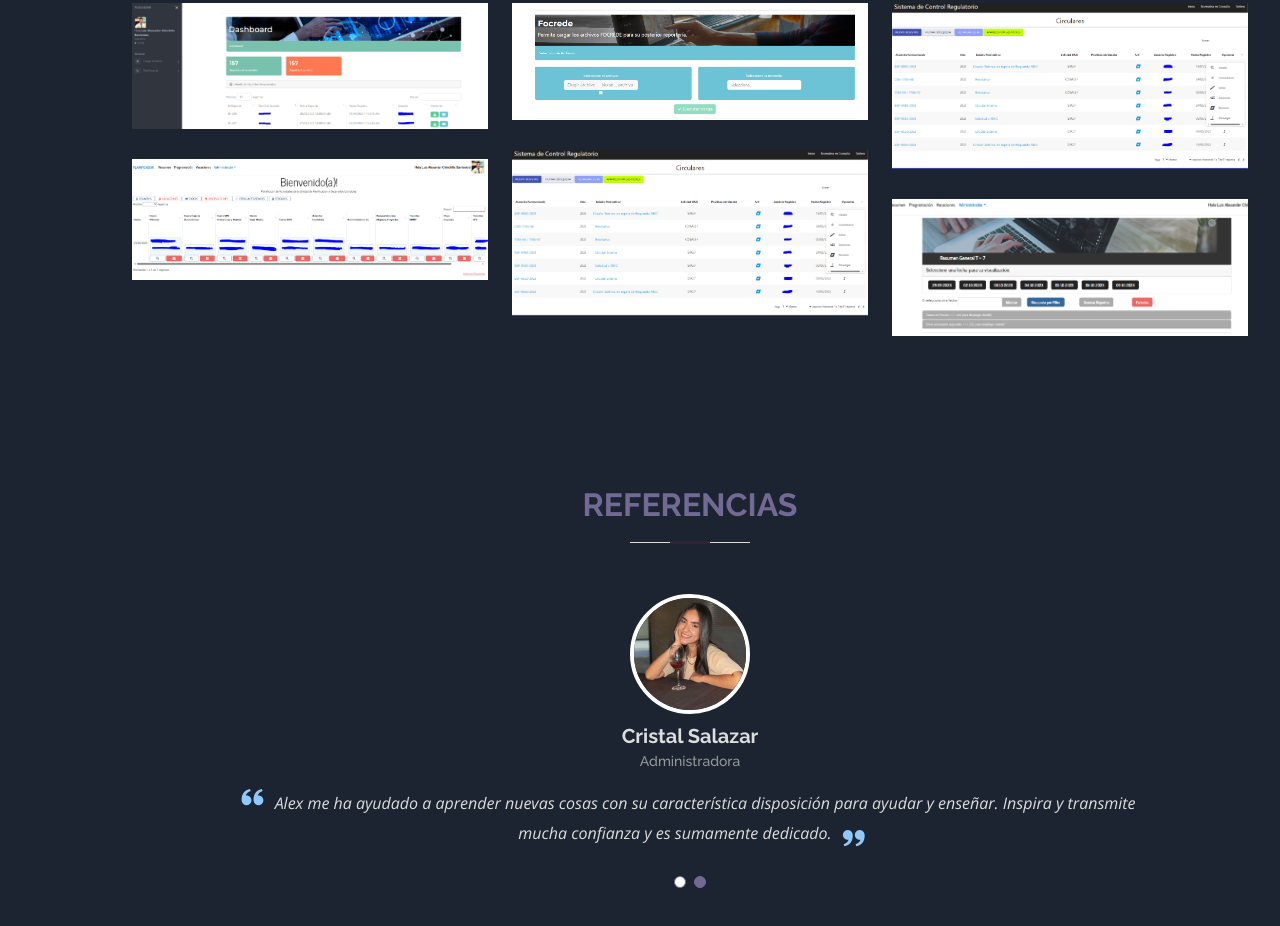
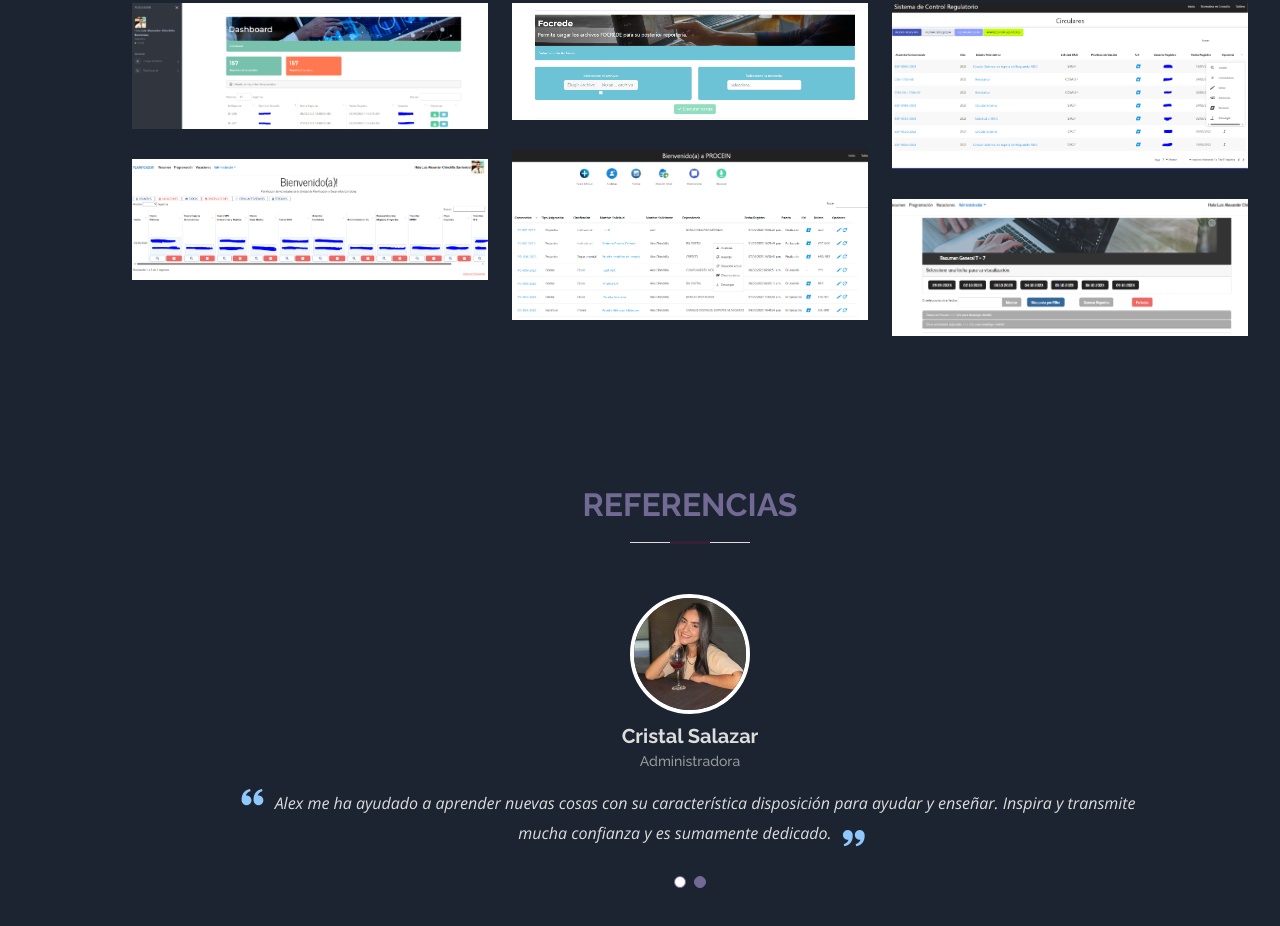
Before and after one commit to Rambu24/AlexPortfolio, a plain HTML site: page index.html in a window 1280 px wide. Shown: the part 4332-5258 px from the top of the page. Drawn offline with nearby package versions, Linux system fonts and the light colour scheme.

Commit message:
Update index.html

```diff
--- a/index.html
+++ b/index.html
@@ -432,12 +432,12 @@
 
            <div class="col-lg-4 col-md-6 portfolio-item filter-web">
             <div class="portfolio-wrap">
-              <img src="assets/img/portfolio/SistemaGestiones.PNG" class="img-fluid" alt="">
+              <img src="assets/img/portfolio/SistemaGestiones_Proyectos.PNG" class="img-fluid" alt="">
               <div class="portfolio-info">
                 <h4>Sistema Gestiones 2da parte</h4>
                 <p>Web App</p>
                 <div class="portfolio-links">
-                  <a href="assets/img/portfolio/SistemaGestiones.PNG" data-gallery="portfolioGallery" class="portfolio-lightbox" title="Aplicación Seguimiento Proyectos"><i class="bx bx-plus"></i></a>
+                  <a href="assets/img/portfolio/SistemaGestiones_Proyectos.PNG" data-gallery="portfolioGallery" class="portfolio-lightbox" title="Aplicación Seguimiento Proyectos"><i class="bx bx-plus"></i></a>
                   <!-- <a href="portfolio-details.html" class="portfolio-details-lightbox" data-glightbox="type: external" title="Portfolio Details"><i class="bx bx-link"></i></a> -->
                 </div>
               </div>
```
